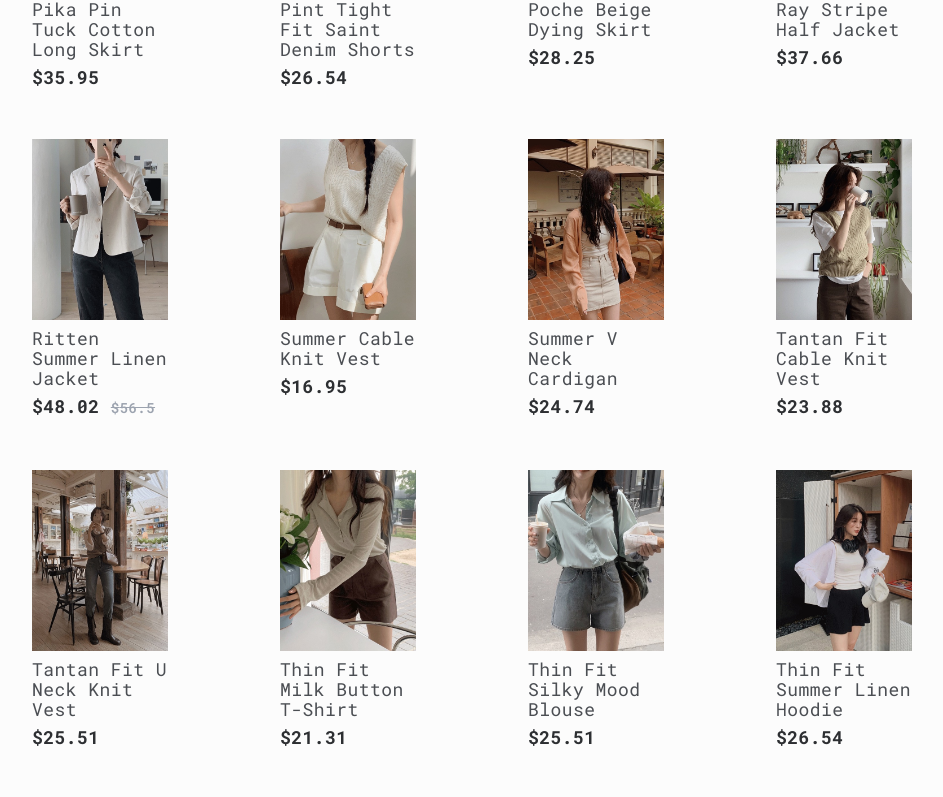
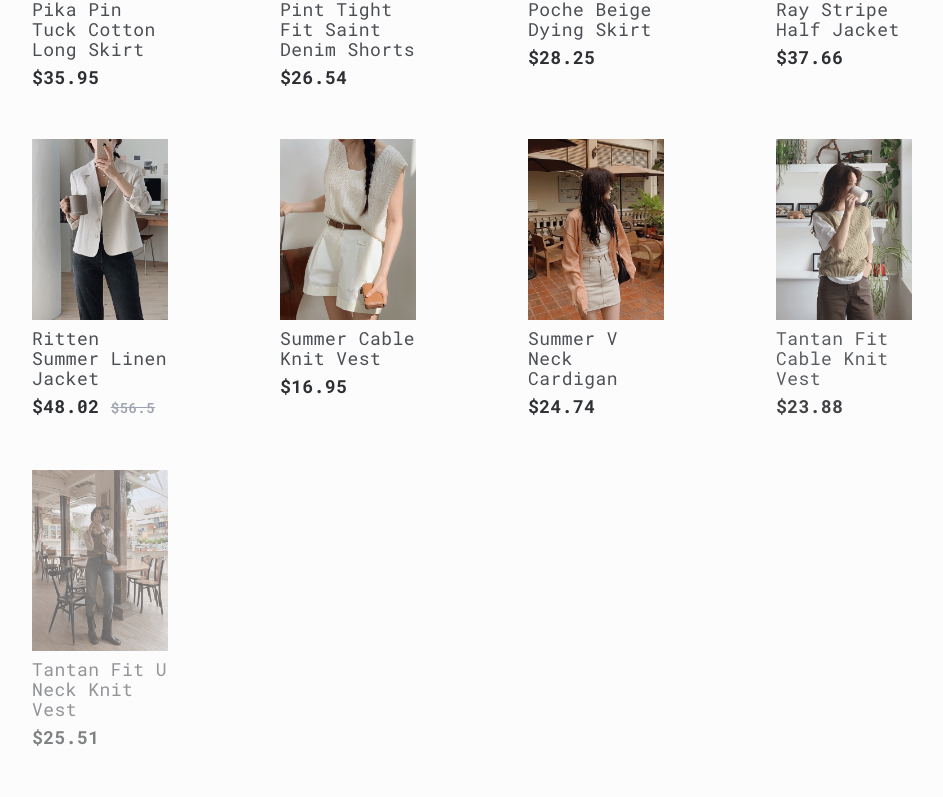
Before and after one commit to baoqii/530style, a React (Vite) app: page /shop in a window 1280 px wide. Shown: the part 2513-3310 px from the top of the page, without its empty margins (168-1111 px from the left). Built offline with nearby package versions, Linux system fonts and the light colour scheme.

Commit message:
Add transition animations

```diff
--- a/src/components/Banner.jsx
+++ b/src/components/Banner.jsx
@@ -1,7 +1,21 @@
 import { Link } from "react-router-dom";
+import { AnimatePresence, motion } from "framer-motion";
 
 const Banner = ({ image, title, buttonContent }) => {
+  const titleVariant = {
+    initial: { y: -20, opacity: 0 },
+    animate: {
+      y: 0,
+      opacity: 1,
+      transition: {
+        duration: 0.7,
+        ease: [0.6, -0.05, 0.01, 0.99],
+      },
+    },
+  };
+
   return (
+    <AnimatePresence>
       <div className="container flex justify-center items-center gap-20 my-0 mx-auto">
         <div>
           <img
@@ -10,16 +24,19 @@ const Banner = ({ image, title, buttonContent }) => {
           />
         </div>
         <div className="max-w-prose">
-        <h1 className="text-5xl mb-9 font-semibold font-rubik text-shark-950">
+          <motion.h1
+            variants={titleVariant}
+            className="text-5xl mb-9 font-semibold font-rubik text-shark-950"
+          >
             {title}
-        </h1>
+          </motion.h1>
           <p className="leading-5 text-shark-700 tracking-wide font-robotoMono text-base">
             Lorem ipsum dolor sit amet, consectetur adipiscing elit. Mauris quis
             neque placerat, euismod sapien quis, lobortis tortor. Duis
-          pellentesque egestas euismod. Suspendisse cursus tincidunt nibh, vitae
-          convallis sem imperdiet non. Praesent egestas, dolor at scelerisque
-          imperdiet, quam metus aliquam tellus, sit amet ultricies nunc nunc in
-          nisl.
+            pellentesque egestas euismod. Suspendisse cursus tincidunt nibh,
+            vitae convallis sem imperdiet non. Praesent egestas, dolor at
+            scelerisque imperdiet, quam metus aliquam tellus, sit amet ultricies
+            nunc nunc in nisl.
           </p>
           <Link to="/shop">
             <button className="bg-shark-950 uppercase text-alabaster-50 font-robotoMono font-normal text-sm tracking-wide rounded-none px-8 py-2 disabled:bg-shark-200 disabled:text-shark-700 hover:bg-shark-800 active:bg-shark-700 my-6">
@@ -28,6 +45,7 @@ const Banner = ({ image, title, buttonContent }) => {
           </Link>
         </div>
       </div>
+    </AnimatePresence>
   );
 };
 
--- a/src/pages/Home.jsx
+++ b/src/pages/Home.jsx
@@ -16,15 +16,47 @@ import instaImage2 from "../assets/images/homepage-imgs/340800215_13785684029336
 import instaImage3 from "../assets/images/homepage-imgs/346035019_1693314034451334_3953491993601256035_n.jpg";
 import instaImage4 from "../assets/images/homepage-imgs/351803147_857031482705354_2822084865546613453_n.jpg";
 import instaImage5 from "../assets/images/homepage-imgs/361403930_798819755272975_9098386384308449878_n.jpg";
+import { motion } from "framer-motion";
 
 // Import Swiper styles
 import "swiper/css";
 import "swiper/css/pagination";
 import "swiper/css/navigation";
+import InitialTransition from "../util/InitialTransition";
 
-const Home = () => {
+const Home = ({ firstRender }) => {
+  const content = (firstRender) => ({
+    animate: {
+      transition: {
+        staggerChildren: 0.1,
+        delayChildren: firstRender.current ? 2.8 : 0,
+      },
+    },
+  });
+
+  const products = {
+    initial: { y: -20, opacity: 0 },
+    animate: {
+      y: 0,
+      opacity: 1,
+      transition: {
+        duration: 0.7,
+        ease: [0.6, -0.05, 0.01, 0.99],
+      },
+    },
+  };
+
   return (
-    <div>
+    <motion.section exit={{ opacity: 0 }}>
+      {firstRender.current && <InitialTransition />}
+
+      <motion.div
+        initial="initial"
+        animate="animate"
+        variants={content(firstRender)}
+        className="space-y-12"
+      >
+        <motion.section variants={products} className="text-gray-700 body-font">
           <Swiper
             style={{
               "--swiper-pagination-color": "#000",
@@ -69,7 +101,9 @@ const Home = () => {
           <div className="grid grid-cols-4 gap-10 mx-16 mb-14 text-shark-950 text-center font-rubik tracking-wide">
             <div>
               <img src={topImages.contouringSquareSlimTShirt3} />
-          <p className="text-xl font-medium mt-2 hover:text-shark-600">TOP</p>
+              <p className="text-xl font-medium mt-2 hover:text-shark-600">
+                TOP
+              </p>
             </div>
             <div>
               <img src={bottomImages.pintTightFitSaintDenimShorts2} />
@@ -79,7 +113,9 @@ const Home = () => {
             </div>
             <div>
               <img src={dressImages.bustierOverallPintuckDress5} />
-          <p className="text-xl font-medium mt-2 hover:text-shark-600">DRESS</p>
+              <p className="text-xl font-medium mt-2 hover:text-shark-600">
+                DRESS
+              </p>
             </div>
             <div>
               <img src={outerwearImages.againHandmadeSingleRobeCoat3} />
@@ -107,7 +143,10 @@ const Home = () => {
                 return (
                   <SwiperSlide key={i.id}>
                     <Link to={`/product/${i.id}`}>
-                  <img src={i.Gallery[1]} className="w-full object-contain" />
+                      <img
+                        src={i.Gallery[1]}
+                        className="w-full object-contain"
+                      />
                       <p className="font-robotoMono text-shark-700 text-lg/5 font-normal hover:text-shark-400 my-5 tracking-wide">
                         {i.name}
                       </p>
@@ -137,7 +176,9 @@ const Home = () => {
               <img src={instaImage5} />
             </div>
           </div>
-    </div>
+        </motion.section>
+      </motion.div>
+    </motion.section>
   );
 };
 
--- a/src/pages/Product.jsx
+++ b/src/pages/Product.jsx
@@ -1,7 +1,36 @@
+import { motion } from "framer-motion";
+
 export const Product = ({ name, price, gallery, onSale, salesPrice }) => {
   const randomImg = gallery[Math.floor(Math.random() * gallery.length)];
+  const itemVariants = {
+    hidden: {
+      opacity: 0,
+      y: 200,
+    },
+    visible: {
+      opacity: 1,
+      y: 0,
+      transition: {
+        duration: 0.5,
+        ease: [0.02, 0.6, 0.01, 0.91],
+      },
+    },
+  };
+
   return (
-    <div className="mb-5 px-10 font-robotoMono">
+    <motion.div
+      variants={itemVariants}
+      layout
+      animate={{ opacity: 1 }}
+      initial={{ opacity: 0 }}
+      exit={{ opactiy: 0 }}
+      transition={{
+        duration: 0.5,
+        type: "tween",
+        ease: [0.02, 0.6, 0.01, 0.91],
+      }}
+      className="mb-5 px-10 font-robotoMono"
+    >
       <div>
         <img
           src={randomImg}
@@ -22,7 +51,7 @@ export const Product = ({ name, price, gallery, onSale, salesPrice }) => {
           ${price}
         </p>
       )}
-    </div>
+    </motion.div>
   );
 };
 
--- a/src/pages/ProductDetail.jsx
+++ b/src/pages/ProductDetail.jsx
@@ -10,6 +10,7 @@ import { CartContext } from "../context/CartContext";
 import { ToastContainer } from "react-toastify";
 import "react-toastify/dist/ReactToastify.css";
 import { Link } from "react-router-dom";
+import { motion } from "framer-motion";
 
 export const ProductDetail = () => {
   const { id } = useParams();
@@ -50,9 +51,27 @@ export const ProductDetail = () => {
       inStock,
     });
   };
+
+  const content = {
+    initial: { y: -20, opacity: 0 },
+    animate: {
+      y: 0,
+      opacity: 1,
+      transition: {
+        duration: 0.7,
+        ease: [0.6, -0.05, 0.01, 0.99],
+      },
+    },
+  };
+
   return (
-    <div>
-      <div className="grid grid-cols-6 gap-6 mt-10 justify-center">
+    <motion.section exit={{ opacity: 0 }}>
+      <motion.div
+        variants={content}
+        animate="animate"
+        initial="initial"
+        className="grid grid-cols-6 gap-6 mt-10 justify-center"
+      >
         <div className="flex mx-auto col-start-2 col-span-2">
           <Swiper
             slidesPerView={3}
@@ -105,7 +124,10 @@ export const ProductDetail = () => {
           </Swiper>
         </div>
 
-        <div className="flex flex-col mx-auto col-start-4 col-span-2">
+        <motion.div
+          variants={content}
+          className="flex flex-col mx-auto col-start-4 col-span-2"
+        >
           {selectedProduct.onSale ? (
             <div className="py-1 text-sm font-bold font-rubik px-3 bg-teak-200 text-teak-800 rounded-none tracking-wide mb-4 w-16 text-center">
               SALE
@@ -160,9 +182,9 @@ export const ProductDetail = () => {
               </li>
             ))}
           </div>
-        </div>
-      </div>
-      <div className="">
+        </motion.div>
+      </motion.div>
+      <div>
         <h2 className="text-shark-800 font-rubik text-2xl text-center font-semibold my-10 underline decoration-teak-400 underline-offset-8 tracking-wide">
           YOU MAY ALSO LIKE
         </h2>
@@ -186,6 +208,6 @@ export const ProductDetail = () => {
           })}
         </div>
       </div>
-    </div>
+    </motion.section>
   );
 };
--- a/src/pages/Shop.jsx
+++ b/src/pages/Shop.jsx
@@ -4,6 +4,7 @@ import { Product } from "../pages/Product";
 import { Link } from "react-router-dom";
 import { FontAwesomeIcon } from "@fortawesome/react-fontawesome";
 import { faSearch } from "@fortawesome/free-solid-svg-icons";
+import { AnimatePresence, motion } from "framer-motion";
 
 const Shop = () => {
   const categories = ["Top", "Bottom", "Dress", "Outerwear"];
@@ -31,8 +32,16 @@ const Shop = () => {
   const handleSortChange = (event) => {
     setSortMethod(event.target.value);
   };
+
+  const content = {
+    animate: {
+      transition: { staggerChildren: 0.1 },
+    },
+  };
+
   return (
-    <div>
+    <motion.section exit={{ opacity: 0 }}>
+      <motion.div variants={content} animate="animate" initial="initial">
         <CategoryContainer
           currentCategory={currentCategory}
           setCurrentCategory={setCurrentCategory}
@@ -77,7 +86,8 @@ const Shop = () => {
           searchText={searchText}
           sortMethod={sortMethod}
         />
-    </div>
+      </motion.div>
+    </motion.section>
   );
 };
 
@@ -86,8 +96,24 @@ const CategoryContainer = ({
   setCurrentCategory,
   categories,
 }) => {
+  const title = {
+    initial: { y: -20, opacity: 0 },
+    animate: {
+      y: 0,
+      opacity: 1,
+      transition: {
+        duration: 0.7,
+        ease: [0.6, -0.05, 0.01, 0.99],
+      },
+    },
+  };
   return (
-    <ul className="categoryContainer grid grid-cols-9 justify-center items-center text-center mb-10 font-rubik font-bold text-xl text-shark-950 bg-teak-50 p-3">
+    <motion.ul
+      variants={title}
+      animate="animate"
+      initial="initial"
+      className="categoryContainer grid grid-cols-9 justify-center items-center text-center mb-10 font-rubik font-bold text-xl text-shark-950 bg-teak-50 p-3"
+    >
       <li className="col-start-3">
         <button
           type="button"
@@ -112,7 +138,7 @@ const CategoryContainer = ({
           </button>
         </li>
       ))}
-    </ul>
+    </motion.ul>
   );
 };
 
@@ -126,12 +152,45 @@ const ProductCatalog = ({
   const sortedItems = sortData(items, sortMethod);
   const sortedQueryItems = sortData(searchText.list, sortMethod);
 
+  const item = {
+    initial: { y: -20, opacity: 0 },
+    animate: {
+      y: 0,
+      opacity: 1,
+      transition: {
+        duration: 0.7,
+        ease: [0.6, 0.05, 0.01, 0.99],
+      },
+    },
+  };
+
+  const frameVariants = {
+    hidden: {
+      opacity: 0,
+    },
+    visible: {
+      opacity: 1,
+
+      transition: {
+        duration: 0.5,
+        staggerChildren: 0.2,
+        ease: [0.02, 0.6, 0.01, 0.91],
+      },
+    },
+  };
+
   return (
-    <div>
+    <motion.div variants={item}>
       {currentCategory === "All" ? (
-        <div className="grid grid-cols-4 gap-8 mx-40">
+        <motion.div
+          variants={frameVariants}
+          initial="hidden"
+          animate="visible"
+          className="grid grid-cols-4 gap-8 mx-40"
+        >
           {searchText.query === "" ? (
-            sortedItems.map((item) => {
+            <AnimatePresence>
+              {sortedItems.map((item) => {
                 return (
                   <Link to={`/product/${item.id}`} key={item.id}>
                     <Product
@@ -145,14 +204,16 @@ const ProductCatalog = ({
                     />
                   </Link>
                 );
-            })
+              })}
+            </AnimatePresence>
           ) : !searchText.list.length ? (
             <p className="text-3xl tracking-wide max-w-prose font-medium text-center col-span-4 m-40">
               Uh oh. We could not find what you are looking for. Maybe try a
               similar search but use different words?
             </p>
           ) : (
-            sortedQueryItems.map((item) => {
+            <AnimatePresence>
+              {sortedQueryItems.map((item) => {
                 return (
                   <Link to={`/product/${item.id}`} key={item.id}>
                     <Product
@@ -166,17 +227,24 @@ const ProductCatalog = ({
                     />
                   </Link>
                 );
-            })
+              })}
+            </AnimatePresence>
           )}
-        </div>
+        </motion.div>
       ) : (
         categories
           .filter((category) => category === currentCategory)
           .map((category) => (
             <section key={category}>
-              <div className="grid grid-cols-4 gap-8 mx-40">
+              <motion.div
+                variants={frameVariants}
+                initial="hidden"
+                animate="visible"
+                className="grid grid-cols-4 gap-8 mx-40"
+              >
                 {searchText.query === "" ? (
-                  sortedItems
+                  <AnimatePresence>
+                    {sortedItems
                       .filter((item) => item.category === category)
                       .map((item) => {
                         return (
@@ -192,14 +260,16 @@ const ProductCatalog = ({
                             />
                           </Link>
                         );
-                    })
+                      })}
+                  </AnimatePresence>
                 ) : !searchText.list.length ? (
                   <p className="text-3xl tracking-wide max-w-prose font-medium text-center col-span-4 m-40">
                     Uh oh. We could not find what you are looking for. Maybe try
                     a similar search but use different words?
                   </p>
                 ) : (
-                  sortedQueryItems
+                  <AnimatePresence>
+                    {sortedQueryItems
                       .filter((item) => item.category === category)
                       .map((item) => {
                         return (
@@ -214,13 +284,14 @@ const ProductCatalog = ({
                             />
                           </Link>
                         );
-                    })
+                      })}
+                  </AnimatePresence>
                 )}
-              </div>
+              </motion.div>
             </section>
           ))
       )}
-    </div>
+    </motion.div>
   );
 };
 
```
Lines whose indentation alone changed are shown as unchanged.
